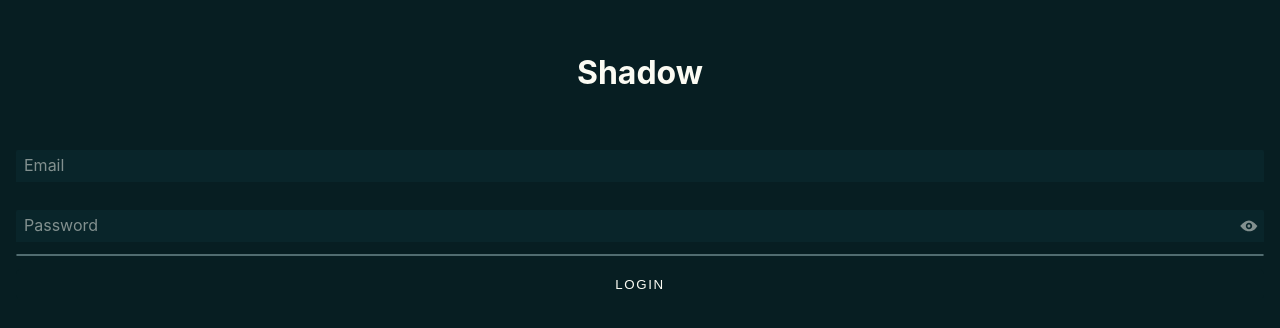
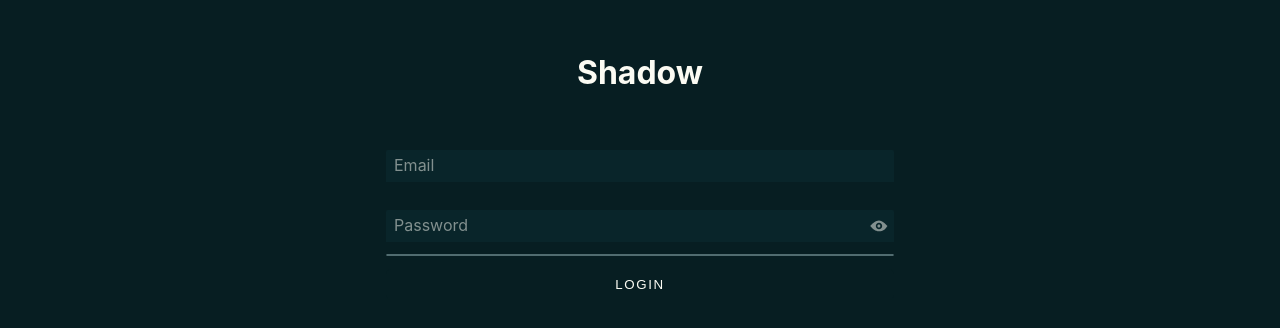
Before and after one commit to Naternelson/rise-ligate, a React (Create React App) app: page / in a window 1280 px wide. Shown: the part 226-554 px from the top of the page. Built offline with nearby package versions, Linux system fonts and the light colour scheme.

Commit message:
Conatiner Element

```diff
--- /dev/null
+++ b/src/components/ui/Container/index.tsx
@@ -0,0 +1,11 @@
+import { Box, BoxProps } from "../Box"
+import "./style.css"
+
+export type ContainerProps = BoxProps & {
+    variant?: "auto" | "sm" | "md" | "lg" | "xl" | "xxl"
+}
+
+export const Container = (props: ContainerProps) => {
+    const {variant, className, ...boxProps} = props
+    return  <Box {...boxProps} className={[className,"container", variant ? variant : "auto"]}/>
+}
--- /dev/null
+++ b/src/components/ui/Container/style.css
@@ -0,0 +1,45 @@
+.container {
+  width: 100%;
+  max-width: 82.5rem;
+
+}
+
+.container.sm {
+  max-width: 33.75rem;
+}
+
+.container.md {
+  max-width: 45rem;
+}
+
+.container.lg {
+  max-width: 60rem;
+}
+
+.container.xl {
+  max-width: 71.25rem;
+}
+
+@media screen and (min-width: 36rem) {
+  .container {
+    max-width: 33.75rem;
+  }
+}
+
+@media screen and (min-width: 48rem) {
+  .container {
+    max-width: 45rem;
+  }
+}
+
+@media screen and (min-width: 62rem) {
+  .container {
+    max-width: 60rem;
+  }
+}
+
+@media screen and (min-width: 75rem) {
+  .container {
+    max-width: 71.25rem;
+  }
+}
--- a/src/partials/LoginForm/index.tsx
+++ b/src/partials/LoginForm/index.tsx
@@ -19,10 +19,12 @@
 import { FirebaseError } from "firebase/app";
 import { getAuth, signInWithEmailAndPassword } from "firebase/auth";
 import { NavigateFunction, useNavigate } from "react-router-dom";
+import { Container } from "../../components/ui/Container";
 
 export const LoginForm = () => {
   const nav = useNavigate();
   return (
+    <Container variant="sm">
       <Form
         id={"login-form"}
         options={{ resolver: joiResolver(loginSchema) }}
@@ -44,6 +46,7 @@
           Login
         </Button>
       </Form>
+    </Container>
   );
 };
 
```
Also changed, not shown: 1 other file (tests, documents, lock files or other folders). Lines whose indentation alone changed are shown as unchanged.
